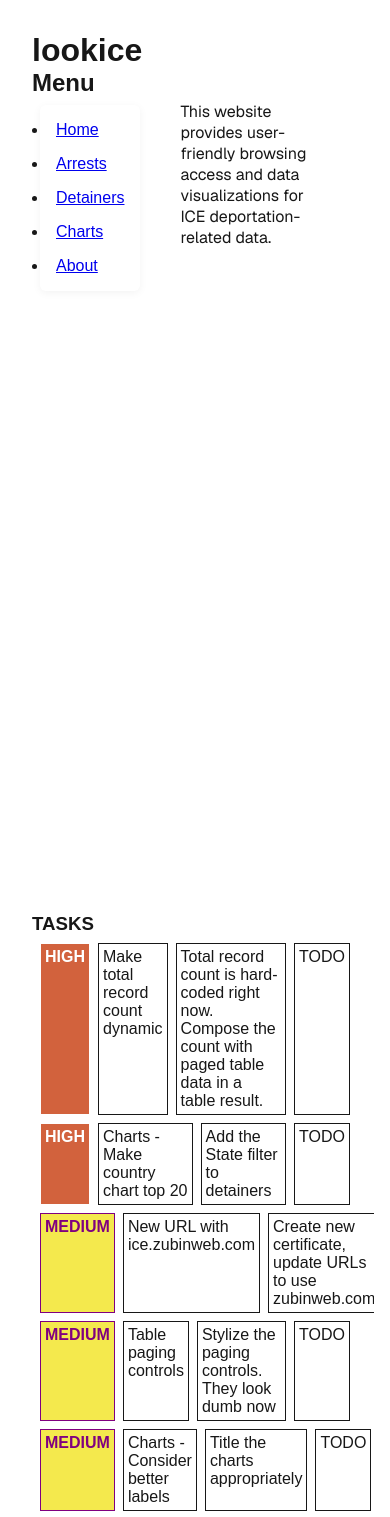
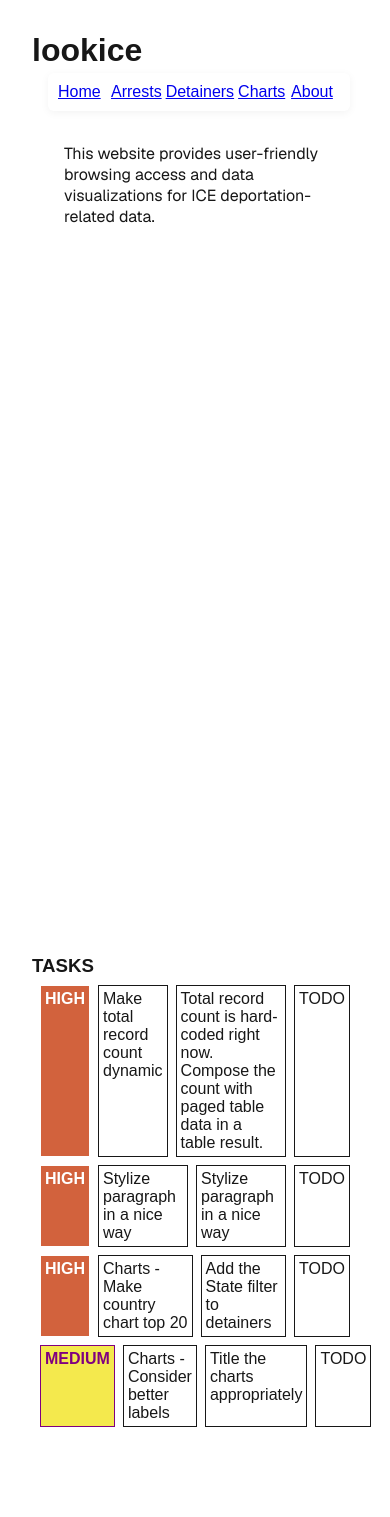
Before and after one commit to warriorpostman/look-ice-web, a Next.js app: page / in a window 390 px wide. Shown: the top 1517 px of the page. After the commit the page ends 1467 px from the top, so only its background shows below. Built offline with nearby package versions, Linux system fonts and the light colour scheme.

Commit message:
Pre release (#5)
* add spinner for table loading

* add simple analytics script tag

* make things more mobile-friendly

* custom render table fields. Make it use api.zubin.com

```diff
--- a/src/app/components/Menu.css
+++ b/src/app/components/Menu.css
@@ -1,14 +1,22 @@
 .li-menu > ul {
-    margin: 8px;
+    margin: 4px 8px 0px 16px;
     padding: 8px;
     border-radius: 6px;
     box-shadow: 0 2px 8px rgba(0,0,0,0.05);
 }
 
-.li-menu >ul > li {
+@media (max-width: 768px) {
+    .li-menu > ul {
+        display: flex;
+    }
+    .li-menu > ul > li {
+        padding: 2px;
+    }
+}
+
+.li-menu > ul > li {
     width: 100%;
-    cursor: pointer;
-    padding: 8px;
+    list-style: none;
 }
 
 .li-menu > ul > li > a:hover {
--- a/src/app/components/Menu.js
+++ b/src/app/components/Menu.js
@@ -4,9 +4,10 @@ import Link from 'next/link';
 import './Menu.css'
 
 const Menu = () => {
+    // TODO: explore why using nav here causes layout issues
+    // HINT: it's the user agent stylesheet in chrome
     return (
-        <div className="li-menu">
-            <h2>Menu</h2>
+        <nav className="li-menu">
             <ul>
                 <li><Link href="/">Home</Link></li>
                 <li><Link href="/apprehensions">Arrests</Link></li>
@@ -14,7 +15,7 @@ const Menu = () => {
                 <li><Link href="/summary">Charts</Link></li>
                 <li><Link href="/about">About</Link></li>
             </ul>
-        </div>
+        </nav>
     );
 };
 
--- a/src/app/components/PagedTable.css
+++ b/src/app/components/PagedTable.css
@@ -33,3 +33,8 @@
     text-align: left;
     border-bottom: 1px solid black;
 }
+
+/* testing */
+/* .paged-table-container > table > tbody > tr > td:nth-child(6) {
+    border: solid 1px red;
+} */
--- /dev/null
+++ b/src/app/components/Spinner.css
@@ -0,0 +1,20 @@
+.spinner {
+    width: 20px;
+    height: 20px;
+    min-width: 20px;
+    min-height: 20px;
+    border: 2px solid #e3e3e3;
+    border-top: 2px solid #007bff;
+    border-radius: 50%;
+    animation: spin 1s linear infinite;
+    display: none;
+}
+
+.spinner.loading {
+    display: block;
+}
+
+@keyframes spin {
+    0% { transform: rotate(0deg); }
+    100% { transform: rotate(360deg); }
+}
--- a/src/app/globals.css
+++ b/src/app/globals.css
@@ -7,6 +7,16 @@
   :root {
     --background: #0a0a0a;
     --foreground: #ededed;
+  }
+}
+
+main {
+  display: flex;
+}
+
+@media (max-width: 768px) {
+  main {
+    display: block;
   }
 }
 
--- a/src/app/layout.js
+++ b/src/app/layout.js
@@ -25,12 +25,10 @@ export default function RootLayout({ children }) {
     <html lang="en">
       <body className={`${geistSans.variable} ${geistMono.variable}`}>
         <h1>lookice</h1>
-        <div style={{ display: 'flex' }}>
-          <div>
-            <Menu />
-          </div>
+        <main>
+          <Menu />
           {children}
-        </div>
+        </main>
 
             {isDevelopment === true &&
             <>
@@ -42,21 +40,15 @@ export default function RootLayout({ children }) {
                     status="TODO"
                 />
                 <ProjectTask
-                    title="Charts - Make country chart top 20"
-                    description="Add the State filter to detainers"
+                    title="Stylize paragraph in a nice way"
+                    description="Stylize paragraph in a nice way"
                     urgency="HIGH"
                     status="TODO"
                 />
                 <ProjectTask
-                    title="New URL with ice.zubinweb.com"
-                    description="Create new certificate, update URLs to use zubinweb.com"
-                    urgency="MEDIUM"
-                    status="TODO"
-                />
-                <ProjectTask
-                    title="Table paging controls"
-                    description="Stylize the paging controls. They look dumb now"
-                    urgency="MEDIUM"
+                    title="Charts - Make country chart top 20"
+                    description="Add the State filter to detainers"
+                    urgency="HIGH"
                     status="TODO"
                 />
                 <ProjectTask
@@ -65,14 +57,9 @@ export default function RootLayout({ children }) {
                     urgency="MEDIUM"
                     status="TODO"
                 />
-                <ProjectTask
-                    title="Make menu mobile-friendly"
-                    description="do a little research on the mobile-menu triggers three lines thingie"
-                    urgency="MEDIUM"
-                    status="TODO"
-                />
             </>
             }
+        <script async src="https://scripts.simpleanalyticscdn.com/latest.js"></script>
       </body>
     </html>
   );
--- a/src/app/page.js
+++ b/src/app/page.js
@@ -6,9 +6,8 @@ import Link from "next/link";
 export default function Home() {
   return (
     <div className={styles.page}>
-      <main className={styles.main}>
-        <App />
-      </main>
+      <App />
+      {/* TODO: move footer to layout.js */}
       <footer className={styles.footer}>
       </footer>
     </div>
```
Also changed, not shown: src/app/components/Apprehensions.jsx (+22 -2 lines), src/app/components/PagedTable.js (+11 -2 lines), src/app/components/Spinner.js (added, +9 -0 lines), 1 other file (tests, documents, lock files or other folders).
